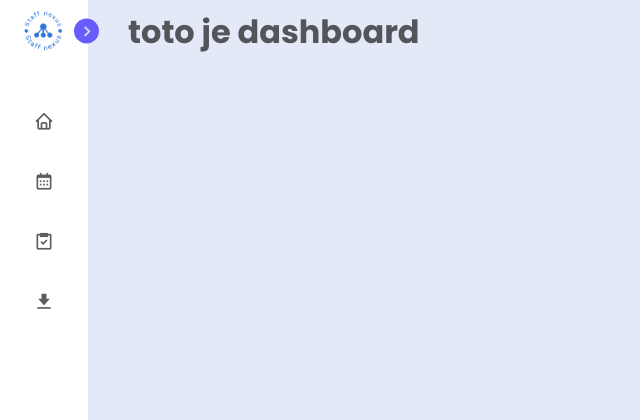
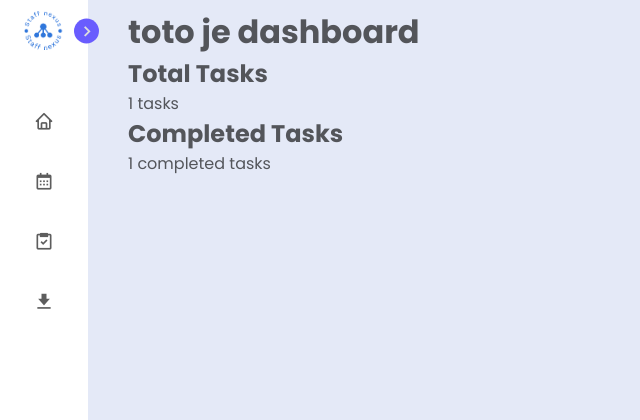
Before and after one commit to ytneS/staffnexus, a PHP site: page /dashboard.php in a window 1280 px wide. Shown: the top 420 px of the page, without its empty margins (0-640 px from the left). Run offline with PHP 8.4, Linux system fonts and the light colour scheme; tables that the repository leaves empty or names only in its code hold one stand-in row (values such as "Sample post").

Commit message:
Update dashboard.php

```diff
--- a/dashboard.php
+++ b/dashboard.php
@@ -13,15 +13,47 @@
     <div class="home">
         <div class="text">
             <?php
-
             session_start();
             if (isset($_SESSION['username'])) {
                 $loggedInUser = $_SESSION['username'];
                 echo "Welcome, $loggedInUser!";
             }
             ?>
+            <h1>toto je dashboard</h1>
 
-            <h1>toto je dashboard</h1>
+            <?php
+            // Include the database connection file
+            require_once("connect.php");
+
+            try {
+                // Fetch total tasks
+                $totalTasksQuery = "SELECT COUNT(*) AS totalTasks FROM todo";
+                $totalTasksResult = $conn->query($totalTasksQuery);
+                $totalTasksRow = $totalTasksResult->fetch(PDO::FETCH_ASSOC);
+                $totalTasks = $totalTasksRow['totalTasks'];
+
+                // Fetch completed tasks
+                $completedTasksQuery = "SELECT COUNT(*) AS completedTasks FROM completedtodo";
+                $completedTasksResult = $conn->query($completedTasksQuery);
+                $completedTasksRow = $completedTasksResult->fetch(PDO::FETCH_ASSOC);
+                $completedTasks = $completedTasksRow['completedTasks'];
+            } catch (PDOException $e) {
+                die("Error: " . $e->getMessage());
+            }
+
+            // Close the database connection (optional for PDO, as it is automatically closed when the script ends)
+            $conn = null;
+            ?>
+
+            <div class="dashboard-section">
+                <h2>Total Tasks</h2>
+                <p><?php echo "$totalTasks tasks"; ?></p>
+            </div>
+
+            <div class="dashboard-section">
+                <h2>Completed Tasks</h2>
+                <p><?php echo "$completedTasks completed tasks"; ?></p>
+            </div>
         </div>
     </div>
 </body>
```
